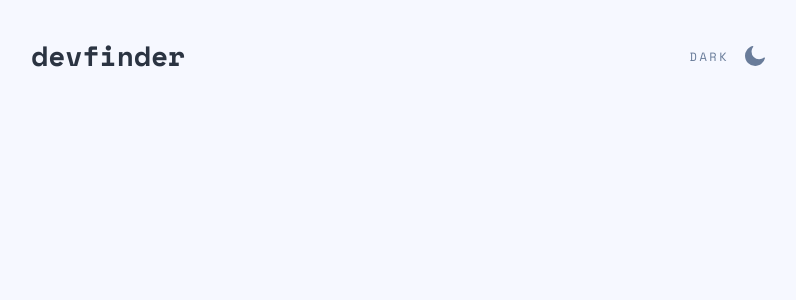
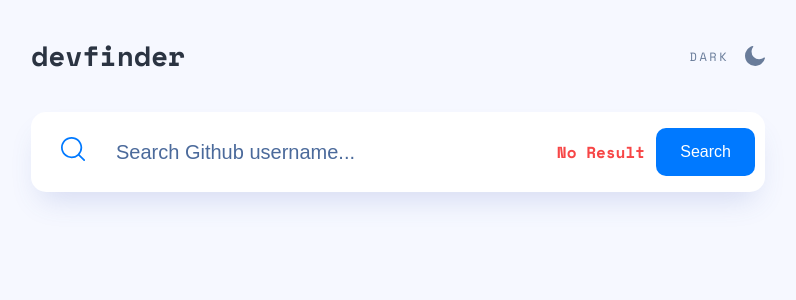
Before and after one commit to avagardoo/GitHub-Finder, a React (Create React App) app: page / in a window 1280 px wide. Shown: the top 300 px of the page, without its empty margins (242-1038 px from the left). Built offline with nearby package versions, Linux system fonts and the light colour scheme.

Commit message:
Creat Search Component
Create search component and  button

```diff
--- a/src/App.tsx
+++ b/src/App.tsx
@@ -1,10 +1,12 @@
 import {Container} from "./components/Container";
 import {TheHeader} from "./components/TheHeader";
+import {Search} from "./components/Search";
 
 function App() {
   return (
     <Container>
       <TheHeader />
+        <Search hasError onSubmit={() => {}}/>
     </Container>
   );
 }
--- /dev/null
+++ b/src/components/Button/Button.module.scss
@@ -0,0 +1,14 @@
+.button {
+  padding: 12px 24px;
+  border-radius: 10px;
+  border: none;
+  background-color: var(--main-color);
+  color: var(--white);
+  font-size: 1rem;
+  line-height: 1.5;
+  cursor: pointer;
+
+  &:hover{
+    background-color: var(--main-color-hover);
+  }
+}
--- /dev/null
+++ b/src/components/Button/Button.tsx
@@ -0,0 +1,13 @@
+import styles from './Button.module.scss';
+import React from "react";
+
+interface ButtonProps {
+    children: string,
+    onClick?: React.MouseEventHandler<HTMLButtonElement>,
+}
+
+export const Button = ({children, onClick}: ButtonProps) => (
+  <button className={styles.button} onClick={onClick}>
+    {children}
+  </button>
+);
--- /dev/null
+++ b/src/components/Button/index.ts
@@ -0,0 +1 @@
+export * from './Button';
--- /dev/null
+++ b/src/components/Search/Search.module.scss
@@ -0,0 +1,83 @@
+:global {
+  body[data-theme='light'] {
+    --search-bg: var(--white);
+    --search-color: var(--gray-300);
+    --search-placeholder-color: var(--gray-200);
+    --search-shadow: var(--shadow);
+  }
+
+  body[data-theme='dark'] {
+    --search-bg: var(--gray-400);
+    --search-color: var(--white);
+    --search-placeholder-color: var(--white);
+    --search-shadow: unset;
+  }
+}
+
+.search {
+  position: relative;
+  width: 100%;
+  overflow: hidden;
+  padding: 10px 10px 10px 16px;
+  background-color: var(--search-bg, white);
+  display: flex;
+  align-items: center;
+  box-shadow: var(--search-shadow);
+  border-radius: 15px;
+
+  @media (min-width: 767px) {
+    padding: 10px 10px 10px 30px;
+  }
+
+  &>button {
+    flex-shrink: 0;
+  }
+}
+
+.label {
+  cursor: pointer;
+}
+
+.textField {
+  padding: 0 10px;
+  flex-grow: 5;
+  height: 60px;
+  max-width: calc(100% - 100px - 20px);
+  border: none;
+  color: var(--search-color);
+  font-size: 0.75rem;
+  line-height: 1.5;
+  cursor: pointer;
+  background-color: var(--search-bg);
+
+  &::placeholder {
+    color: var(--search-placeholder-color);
+  }
+
+  &:focus {
+    outline: none;
+  }
+
+  @media (min-width: 767px) {
+    margin: 0 5px;
+    font-size: 1.25rem;
+    margin: 0 20px;
+  }
+}
+
+.error {
+  position: absolute;
+  right: 50%;
+  bottom: 5px;
+  color: var(--error-color);
+  font-size: 1rem;
+  line-height: 1.5;
+  font-weight: 700;
+
+  @media (min-width: 767px) {
+    right: 120px;
+    top: 50%;
+    transform: translateY(-50%);
+    bottom: unset;
+  }
+}
--- /dev/null
+++ b/src/components/Search/Search.tsx
@@ -0,0 +1,49 @@
+import {ReactComponent as SearchIcon} from 'assets/icon-search.svg'
+import styles from './Search.module.scss';
+import React, {useRef} from "react";
+import {Button} from "../Button";
+
+interface SearchProps {
+    hasError: boolean,
+    onSubmit: (text: string) => void,
+}
+
+export const Search = ({hasError, onSubmit }: SearchProps) => {
+    const searchRef = useRef<HTMLInputElement| null>(null);
+
+    const handleSubmit = (event: React.FormEvent) => {
+        event.preventDefault();
+        const text = searchRef.current ? searchRef.current.value : '';
+
+        if (text) {
+            onSubmit(text);
+            if (searchRef.current)
+            searchRef.current.value ='';
+
+        }
+    }
+
+    return(
+        <form onSubmit={handleSubmit}  autoComplete="off">
+           <div className={styles.search}>
+               <label htmlFor="search" className={styles.label}>
+                   <SearchIcon/>
+               </label>
+               <input
+                ref={searchRef}
+               type="text"
+               className={styles.textField}
+               id="search"
+               name="username"
+               placeholder="Search Github username..."
+               />
+               {hasError && (
+                   <div className={styles.error}>
+                       No Result
+                   </div>
+               )}
+               <Button>Search</Button>
+           </div>
+        </form>
+    );
+};
--- /dev/null
+++ b/src/components/Search/index.ts
@@ -0,0 +1 @@
+export * from './Search';
```
